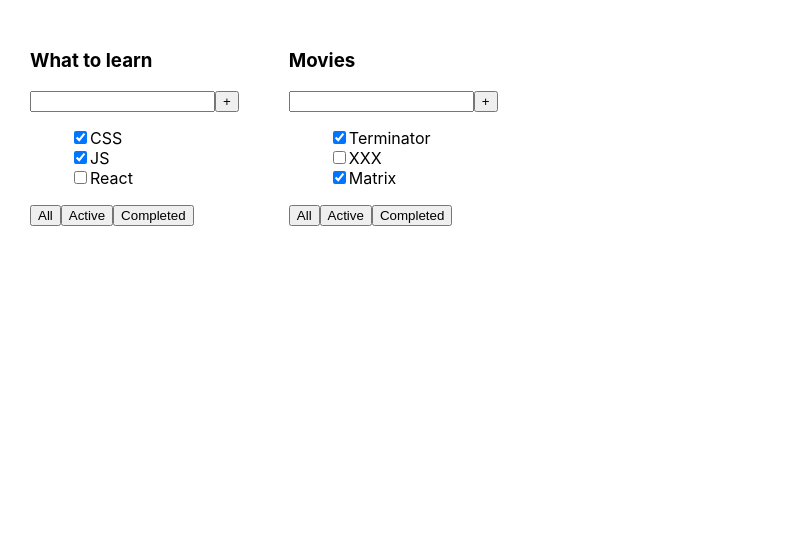
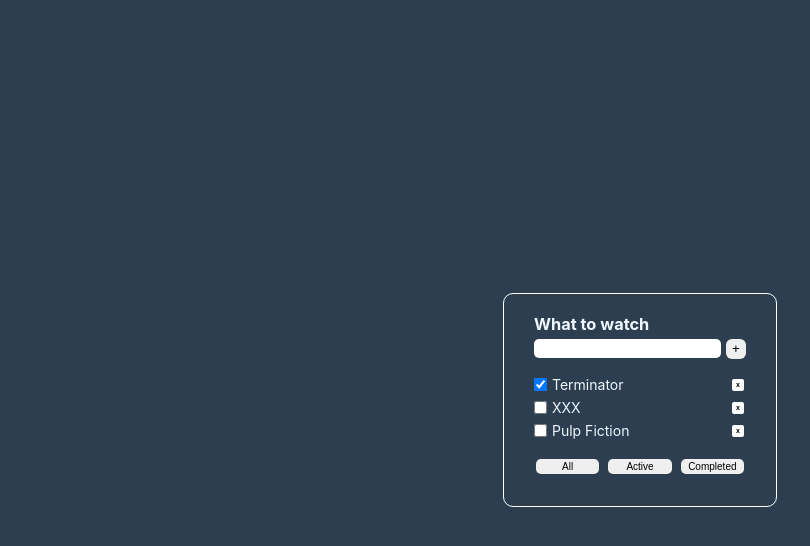
Before and after one commit to suniaikin/todolist-dimysch, a React (Create React App) app: page / in a window 1280 px wide. Shown: the top 546 px of the page, without its empty margins (0-810 px from the left). Built offline with nearby package versions, Linux system fonts and the light colour scheme.

Commit message:
added buttons

```diff
--- a/package.json
+++ b/package.json
@@ -1,5 +1,5 @@
 {
-  "name": "my-app",
+  "name": "track-1",
   "version": "0.1.0",
   "private": true,
   "dependencies": {
--- a/src/App.css
+++ b/src/App.css
@@ -1,12 +1,99 @@
 .App {
-    padding: 30px;
     display: flex;
+    align-items: center;
+    justify-content: center;
+    height: 100vh;
 }
 
 .App > div {
-    margin-right: 50px;
+    border: 1px solid #fff;
+    padding: 0px 30px 30px 30px;
+    border-radius: 10px;
+}
 
+h3,
+input {
+    padding: 20px 0 0 0;
 }
+
 ul {
     list-style: none;
+    padding: 0;
+    margin-top: 10px;
 }
+
+li {
+    display: flex;
+    justify-content: space-between;
+    align-items: center;
+    gap: 5px;
+}
+
+li > span {
+    display: inline-block;
+    margin-right: auto;
+    align-items: center;
+}
+
+input {
+    margin: 5px 0;
+    padding: 2px 5px;
+    border-radius: 5px;
+    border: none;
+}
+
+input:active {
+    outline: none;
+}
+
+input:focus {
+    outline: none;
+    background-color: #00ffea;
+}
+
+.buttonAdd {
+    border: none;
+    height: 20px;
+    width: 20px;
+    border-radius: 30%;
+    margin-left: 5px;
+}
+
+.buttonDelete {
+    background-color: #ffffff;
+    cursor: pointer;
+    font-weight: bold;
+    text-align: center;
+    transition: 200ms;
+    box-sizing: border-box;
+    border: 0;
+    border-radius: 2px;
+    font-size: 7px;
+    width: 12px;
+    height: 12px;
+    margin: 2px;
+}
+
+.buttonDelete:hover {
+    color: red;
+}
+
+.areaFilter {
+    display: grid;
+    grid-template-columns: 1fr 1fr 1fr;
+    gap: 5px;
+    margin-top: 15px;
+}
+
+button,
+input {
+    cursor: pointer;
+}
+
+.buttonFilter {
+    padding: 2px 5px;
+    border-radius: 5px;
+    border: none;
+    font-size: 10px;
+    margin: 2px;
+}
--- a/src/App.tsx
+++ b/src/App.tsx
@@ -1,26 +1,46 @@
-import React from 'react';
-import './App.css';
-import {TaskType, Todolist} from "./Todolist";
+import React, { useState } from "react";
+import "./App.css";
+import { Todolist } from "./Todolist";
+import { TaskType } from "./Todolist";
+
+export type FilterValue = "all" | "completed" | "active";
 
 function App() {
+    let [tasks, setTasks] = useState<Array<TaskType>>([
+        { id: 1, taskTitle: "Terminator", isDone: true },
+        { id: 2, taskTitle: "XXX", isDone: false },
+        { id: 3, taskTitle: "Pulp Fiction", isDone: false },
+    ]);
 
-	let task1: Array<TaskType> = [
-		{id: 1, title: 'CSS', isDone: true},
-		{id: 1, title: 'JS', isDone: true},
-		{id: 1, title: 'React', isDone: false},
-	]
+    let [filter, setFilter] = useState<FilterValue>("all");
 
-		let task2: Array<TaskType> = [
-		{id: 1, title: 'Terminator', isDone: true},
-		{id: 1, title: 'XXX', isDone: false},
-		{id: 1, title: 'Matrix', isDone: true},
-	]
-	return (
-		<div className="App">
-			<Todolist title={"What to learn"} tasks={task1}/>
-			<Todolist title={"Movies"} tasks={task2}/>
-		</div>
-	);
+    function removeTask(id: number) {
+        let removeTask = tasks.filter((t) => t.id !== id);
+        setTasks(removeTask);
+    }
+
+    function updateFilter(value: FilterValue) {
+        setFilter(value);
+    }
+
+    let filteredTasks = tasks;
+    if (filter === "completed") {
+        filteredTasks = tasks.filter((t) => t.isDone === true);
+    }
+    if (filter === "active") {
+        filteredTasks = tasks.filter((t) => t.isDone === false);
+    }
+
+    return (
+        <div className="App">
+            <Todolist
+                listTitle={"What to watch"}
+                tasks={filteredTasks}
+                removeTask={removeTask}
+                updateFilter={updateFilter}
+            />
+        </div>
+    );
 }
 
 export default App;
--- a/src/Todolist.tsx
+++ b/src/Todolist.tsx
@@ -1,36 +1,71 @@
 import React from "react";
+import { FilterValue } from "./App";
 
 export type TaskType = {
     id: number;
-	title: string;
+    taskTitle: string;
     isDone: boolean;
-}
+};
 
-type PropType = {
-	title: string;
-	tasks: Array<TaskType>
-}
+type ListType = {
+    listTitle: string;
+    tasks: TaskType[];
+    removeTask: (id: number) => void;
+    updateFilter: (value: FilterValue) => void;
+};
 
-export function Todolist(props: PropType) {
+export function Todolist(props: ListType) {
     return (
         <div>
-			<h3>{props.title}</h3>
+            <h3>{props.listTitle}</h3>
             <div>
-				<input/>
-				<button>+</button>
+                <input />
+                <button className="buttonAdd">+</button>
             </div>
+            <div>
                 <ul>
-				<li><input type="checkbox" checked={props.tasks[0].isDone}/><span>{props.tasks[0].title}</span></li>
-				<li><input type="checkbox" checked={props.tasks[1].isDone}/><span>{props.tasks[1].title}</span></li>
-				<li><input type="checkbox" checked={props.tasks[2].isDone}/><span>{props.tasks[2].title}</span></li>
+                    {props.tasks.map((t) => {
+                        return (
+                            <li>
+                                <input type="checkbox" checked={t.isDone} />
+                                <span>{t.taskTitle}</span>
+                                <button
+                                    className="buttonDelete"
+                                    onClick={() => {
+                                        props.removeTask(t.id);
+                                    }}
+                                >
+                                    x
+                                </button>
+                            </li>
+                        );
+                    })}
                 </ul>
-			<div>
-				<button>All</button>
-				<button>Active</button>
-				<button>Completed</button>
+                <div className="areaFilter">
+                    <button
+                        className="buttonFilter"
+                        onClick={() => {
+                            props.updateFilter("all");
+                        }}
+                    >
+                        All
+                    </button>
+                    <button
+                        className="buttonFilter"
+                        onClick={() => {
+                            props.updateFilter("active");
+                        }}
+                    >
+                        Active
+                    </button>
+                    <button
+                        className="buttonFilter"
+                        onClick={() => props.updateFilter("completed")}
+                    >
+                        Completed
+                    </button>
                 </div>
-
             </div>
-	)
-
+        </div>
+    );
 }
--- a/src/index.css
+++ b/src/index.css
@@ -1,13 +1,24 @@
 body {
-  margin: 0;
-  font-family: -apple-system, BlinkMacSystemFont, 'Segoe UI', 'Roboto', 'Oxygen',
-    'Ubuntu', 'Cantarell', 'Fira Sans', 'Droid Sans', 'Helvetica Neue',
-    sans-serif;
-  -webkit-font-smoothing: antialiased;
-  -moz-osx-font-smoothing: grayscale;
+    *,
+    *::after,
+    *::before {
+        box-sizing: border-box;
+        padding: 0;
+        margin: 0;
+    }
+
+    margin: 0;
+    font-family: -apple-system, BlinkMacSystemFont, "Segoe UI", "Roboto",
+        "Oxygen", "Ubuntu", "Cantarell", "Fira Sans", "Droid Sans",
+        "Helvetica Neue", sans-serif;
+    -webkit-font-smoothing: antialiased;
+    -moz-osx-font-smoothing: grayscale;
+    color: aliceblue;
+    background: #2c3e50;
+    font-size: 0.875rem;
 }
 
 code {
-  font-family: source-code-pro, Menlo, Monaco, Consolas, 'Courier New',
-    monospace;
+    font-family: source-code-pro, Menlo, Monaco, Consolas, "Courier New",
+        monospace;
 }
```
Also changed, not shown: src/index.tsx (+12 -10 lines). Lines whose indentation alone changed are shown as unchanged.
